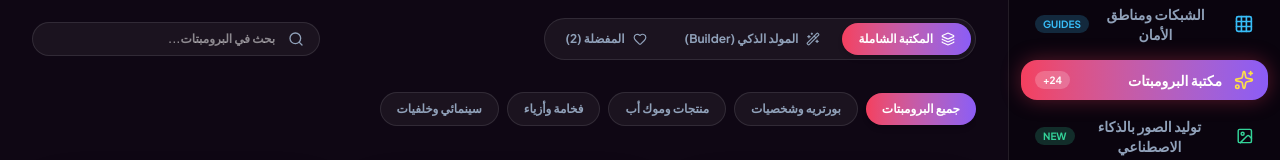
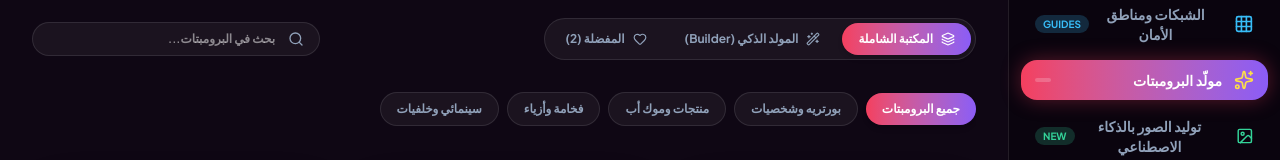
Before and after one commit to moonberry-tool/moonberry-tool.github.io, a React (Vite) app: page / in a window 1280 px wide. Both pictures are taken after a click on the button "مكتبة البرومبتات للمصممين". Shown: the part 221-381 px from the top of the page. Built offline with nearby package versions, Linux system fonts and the light colour scheme; no server answers; grey boxes are pictures that could not be loaded; a web font is replaced by a local one.

Commit message:
Rename prompts to Prompt Generator in AppShell

```diff
--- a/src/components/app/AppShell.tsx
+++ b/src/components/app/AppShell.tsx
@@ -78,11 +78,9 @@ export const AppShell: React.FC<AppShellProps> = ({ children }) => {
     },
     {
       id: 'prompts' as ActiveTool,
-      labelAr: 'مكتبة البرومبتات',
-      labelEn: 'Curated Prompts',
+      labelAr: 'مولّد البرومبتات',
+      labelEn: 'Prompt Generator',
       icon: <Sparkles className="w-5 h-5 text-[#FDE047]" />,
-      badge: '24+',
-      badgeColor: 'bg-[#FDE047]/20 text-[#FDE047]',
     },
     {
       id: 'imageGen' as ActiveTool,
```
